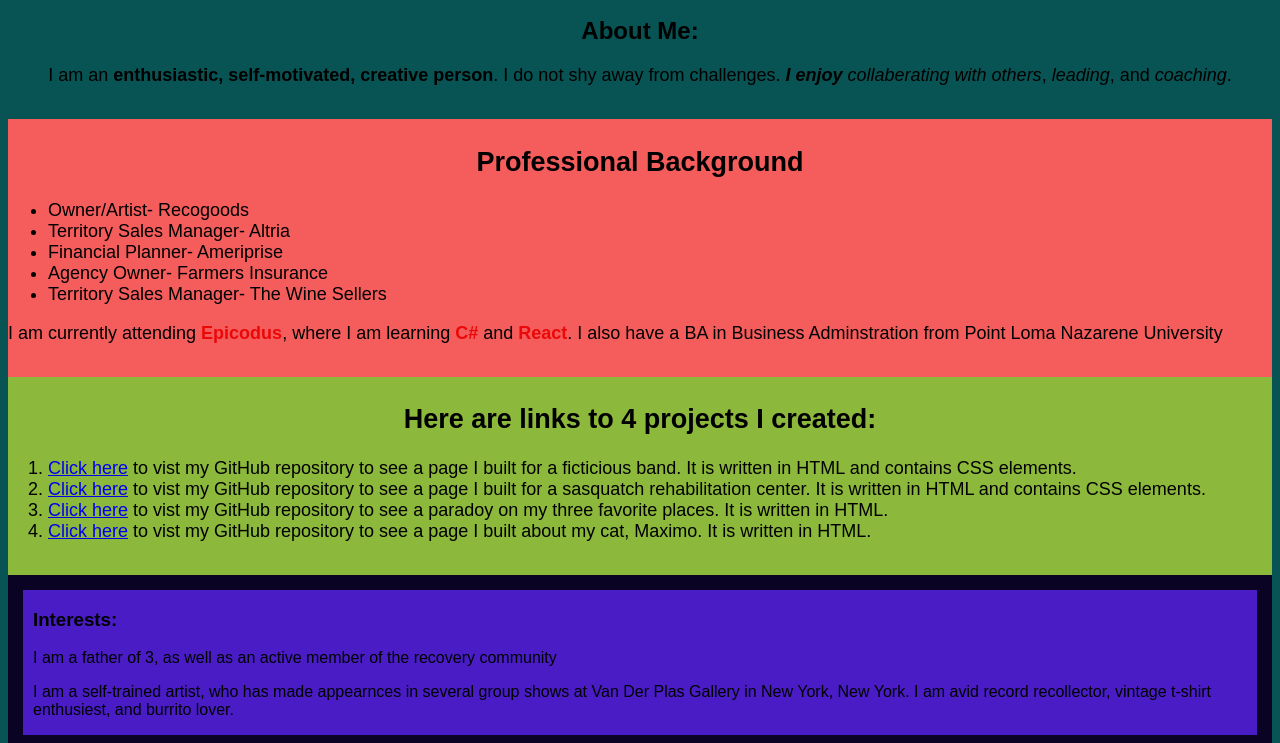
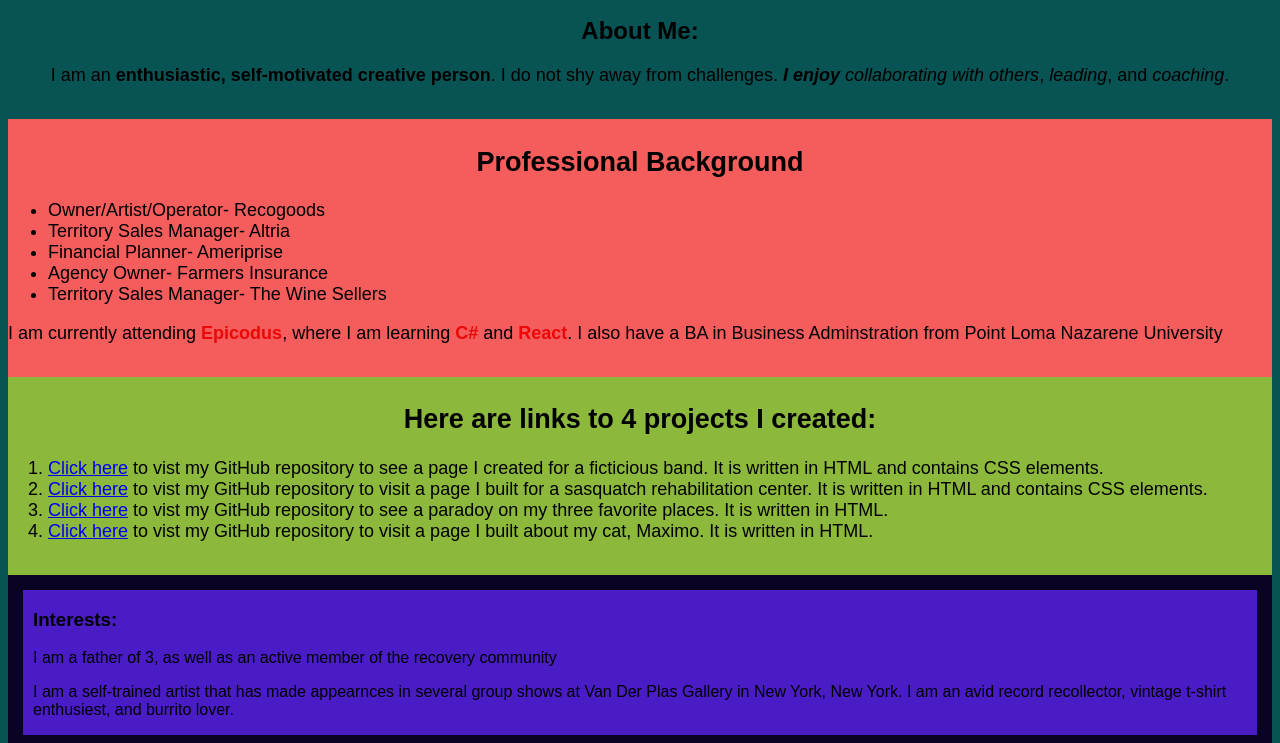
Before and after one commit to jando79/my-portfolio, a plain HTML site: page index.html in a window 1280 px wide. Shown: the part 557-1300 px from the top of the page. Drawn offline with Linux system fonts and the light colour scheme.

Commit message:
Add grammar corrections and text edits

```diff
--- a/index.html
+++ b/index.html
@@ -9,13 +9,13 @@
   <h1>David Jandron</h1>
   <img src="portfolio-pic.png" alt="portrait">
   <h2>About Me:</h2>
-  <p class="about">I am an <strong>enthusiastic, self-motivated, creative person</strong>. I do not shy away from challenges. <em><strong>I enjoy</strong></em> <em>collaberating with others</em>, <em>leading</em>, and <em>coaching</em>.</p>
+  <p class="about">I am an <strong>enthusiastic, self-motivated creative person</strong>. I do not shy away from challenges. <em><strong>I enjoy</strong></em> <em>collaborating with others</em>, <em>leading</em>, and <em>coaching</em>.</p>
 
 
   <div class="background">
     <h2>Professional Background</h2>
     <ul>
-      <li>Owner/Artist- Recogoods</li>
+      <li>Owner/Artist/Operator- Recogoods</li>
       <li>Territory Sales Manager- Altria</li>
       <li>Financial Planner- Ameriprise</li>
       <li>Agency Owner- Farmers Insurance</li>
@@ -27,17 +27,17 @@
   <div class="projects">
     <h2>Here are links to 4 projects I created:</h2>
     <ol>
-      <li><a href="https://github.com/jando79/band-webpage.git">Click here</a> to vist my GitHub repository to see a page I built for a ficticious band. It is written in HTML and contains CSS elements.</li>
-      <li><a href="https://github.com/jando79/Animal-Shelter-Website.git">Click here</a> to vist my GitHub repository to see a page I built for a sasquatch rehabilitation center. It is written in HTML and contains CSS elements.</li>
+      <li><a href="https://github.com/jando79/band-webpage.git">Click here</a> to vist my GitHub repository to see a page I created for a ficticious band. It is written in HTML and contains CSS elements.</li>
+      <li><a href="https://github.com/jando79/Animal-Shelter-Website.git">Click here</a> to vist my GitHub repository to visit a page I built for a sasquatch rehabilitation center. It is written in HTML and contains CSS elements.</li>
       <li><a href="https://github.com/jando79/favorite-places.git">Click here</a> to vist my GitHub repository to see a paradoy on my three favorite places. It is written in HTML.</li>
-      <li><a href="https://github.com/jando79/pet-webpage.git">Click here</a> to vist my GitHub repository to see a page I built about my cat, Maximo. It is written in HTML.</li>
+      <li><a href="https://github.com/jando79/pet-webpage.git">Click here</a> to vist my GitHub repository to visit a page I built about my cat, Maximo. It is written in HTML.</li>
     </ol>
   </div>
 
   <div class="interests">
     <h3>Interests:</h3>
     <p>I am a father of 3, as well as an active member of the recovery community</p>
-    <p>I am a self-trained artist, who has made appearnces in several group shows at Van Der Plas Gallery in New York, New York. I am avid record recollector, vintage t-shirt enthusiest, and burrito lover.</p>
+    <p>I am a self-trained artist that has made appearnces in several group shows at Van Der Plas Gallery in New York, New York. I am an avid record recollector, vintage t-shirt enthusiest, and burrito lover.</p>
   </div>
 
   <div class="hobbies">
```
